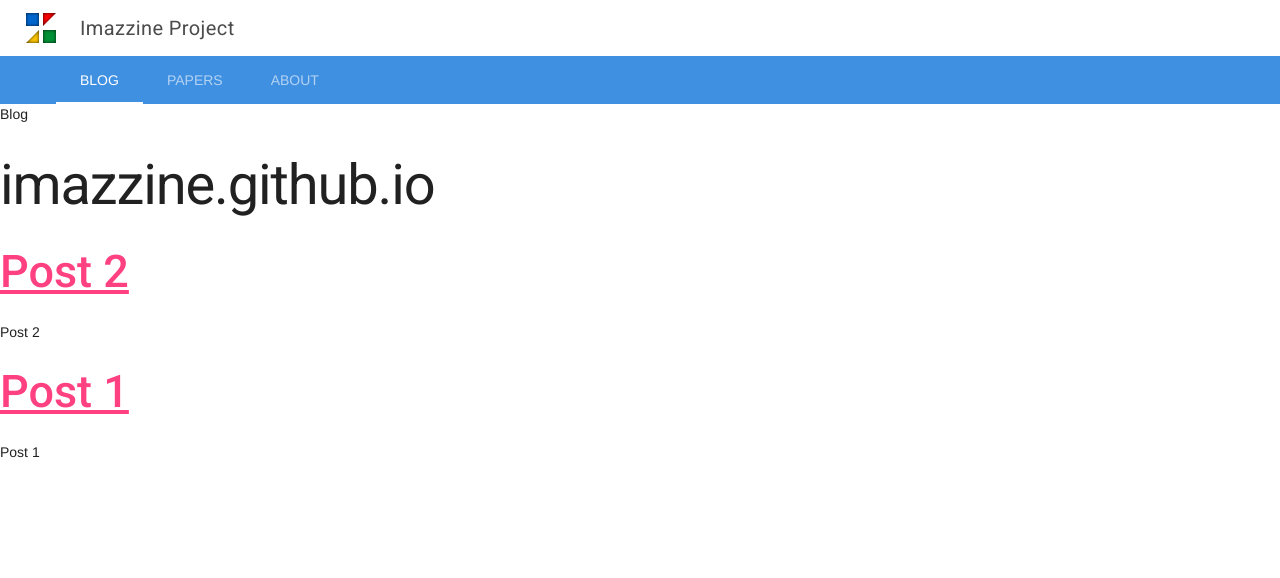
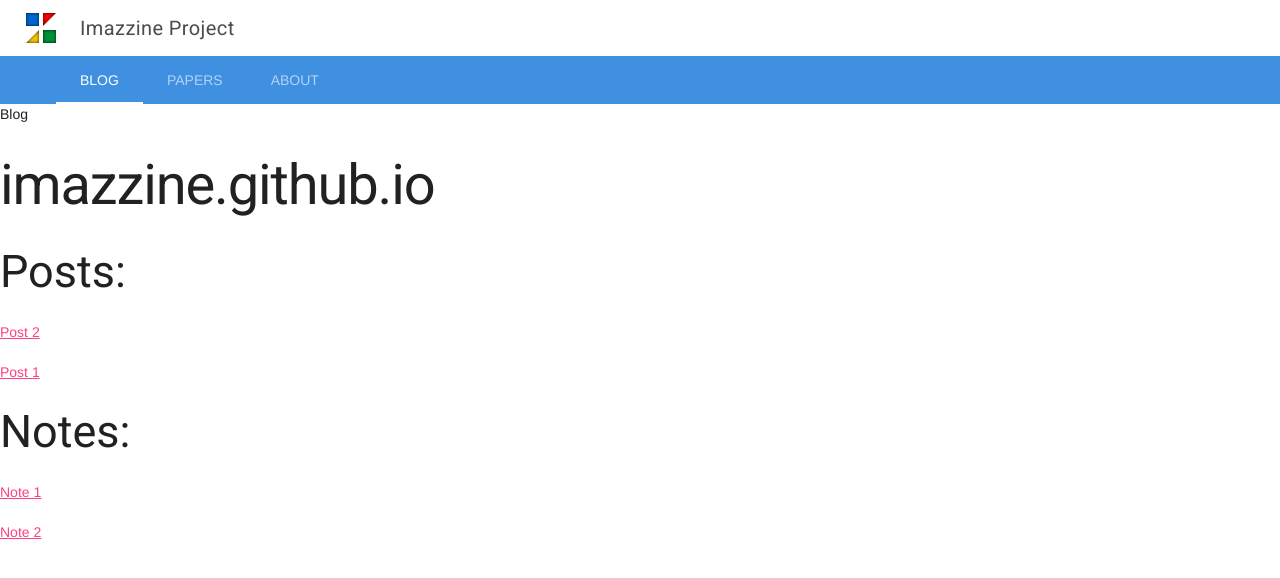
Before and after one commit to imazzine/imazzine.github.io, a Jekyll site: the page built from index.md, in a window 1280 px wide. Shown: the top 578 px of the page. Built offline with Jekyll 4.4.1, drawn with Linux system fonts in a browser that asks for light colours; our own code applies the rules of GitHub Pages for plain Markdown files.

Commit message:
notes config

```diff
--- a/_config.yml
+++ b/_config.yml
@@ -4,3 +4,6 @@ url: http://progmsk.github.io
 permalink: pretty
 highlighter: rouge
 markdown: kramdown
+collections:
+  notes:
+    output: true
--- a/index.md
+++ b/index.md
@@ -6,13 +6,14 @@ excerpt: Imazzine Project
 
 # imazzine.github.io
 
+## Posts:
 
 {% for post in site.posts %}
-  <h2><a href="{{ post.url }}">{{ post.title }}</a></h2>
-  {{ post.excerpt }}
+  <a href="{{ post.url }}">{{ post.title }}</a>
 {% endfor %}
 
+## Notes:
+
 {% for note in site.notes %}
-  <h2><a href="{{ note.url }}">{{ note.title }}</a></h2>
-  {{ note.excerpt }}
+  <a href="{{ note.url }}">{{ note.title }}</a>
 {% endfor %}
```
Also changed, not shown: _notes/2019-11-04-Note-1.md (renamed from notes/2019-11-04-Note-1.md), _notes/2019-11-04-Note-2.md (renamed from notes/2019-11-04-Note-2.md).
